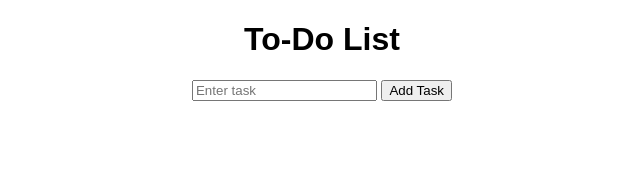
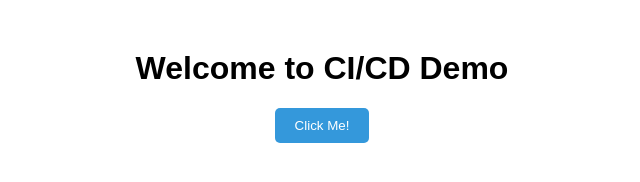
Before and after one commit to roselikatuka/todo_repo-main, a plain HTML site: page todo_repo-main/index.html in a window 1280 px wide. Shown: the whole page, without its empty margins (318-958 px from the left). Drawn offline with Linux system fonts and the light colour scheme.

Commit message:
new code

```diff
--- a/todo_repo-main/index.html
+++ b/todo_repo-main/index.html
@@ -1,16 +1,15 @@
 <!DOCTYPE html>
 <html lang="en">
 <head>
-<meta charset="UTF-8">
-<meta name="viewport" content="width=device-width, initial-scale=1.0">
-<title>To-Do List</title>
-<link rel="stylesheet" href="style.css">
+ <meta charset="UTF-8">
+ <meta name="viewport" content="width=device-width, initial-scale=1.0">
+ <title>CI/CD Demo</title>
+ <link rel="stylesheet" href="style.css">
 </head>
 <body>
-<h1>To-Do List</h1>
-<input type="text" id="taskInput" placeholder="Enter task">
-<button onclick="addTask()">Add Task</button>
-<ul id="taskList"></ul>
-<script src="script.js"></script>
+ <h1>Welcome to CI/CD Demo</h1>
+ <button onclick="showMessage()">Click Me!</button>
+ <p id="message"></p>
+ <script src="script.js"></script>
 </body>
 </html>
--- a/todo_repo-main/script.js
+++ b/todo_repo-main/script.js
@@ -1,10 +1,3 @@
-function addTask() {
-let taskInput = document.getElementById("taskInput");
-let taskList = document.getElementById("taskList");
-if (taskInput.value.trim() !== "") {
-let li = document.createElement("li");
-li.textContent = taskInput.value;
-taskList.appendChild(li);
-taskInput.value = "";
-}
-}
+function showMessage() {
+    document.getElementById('message').innerText = "Hello from CI/CD!";
+   }
--- a/todo_repo-main/style.css
+++ b/todo_repo-main/style.css
@@ -1,3 +1,13 @@
-body { font-family: Arial, sans-serif; text-align: center; }
-ul { list-style-type: none; padding: 0; }
-li { background: lightgrey; margin: 5px; padding: 10px; }
+body {
+    font-family: Arial, sans-serif;
+    text-align: center;
+    margin-top: 50px;
+   }
+   button {
+    padding: 10px 20px;
+    background-color: #3498db;
+    color: #fff;
+    border: none;
+    border-radius: 5px;
+    cursor: pointer;
+   }
```
